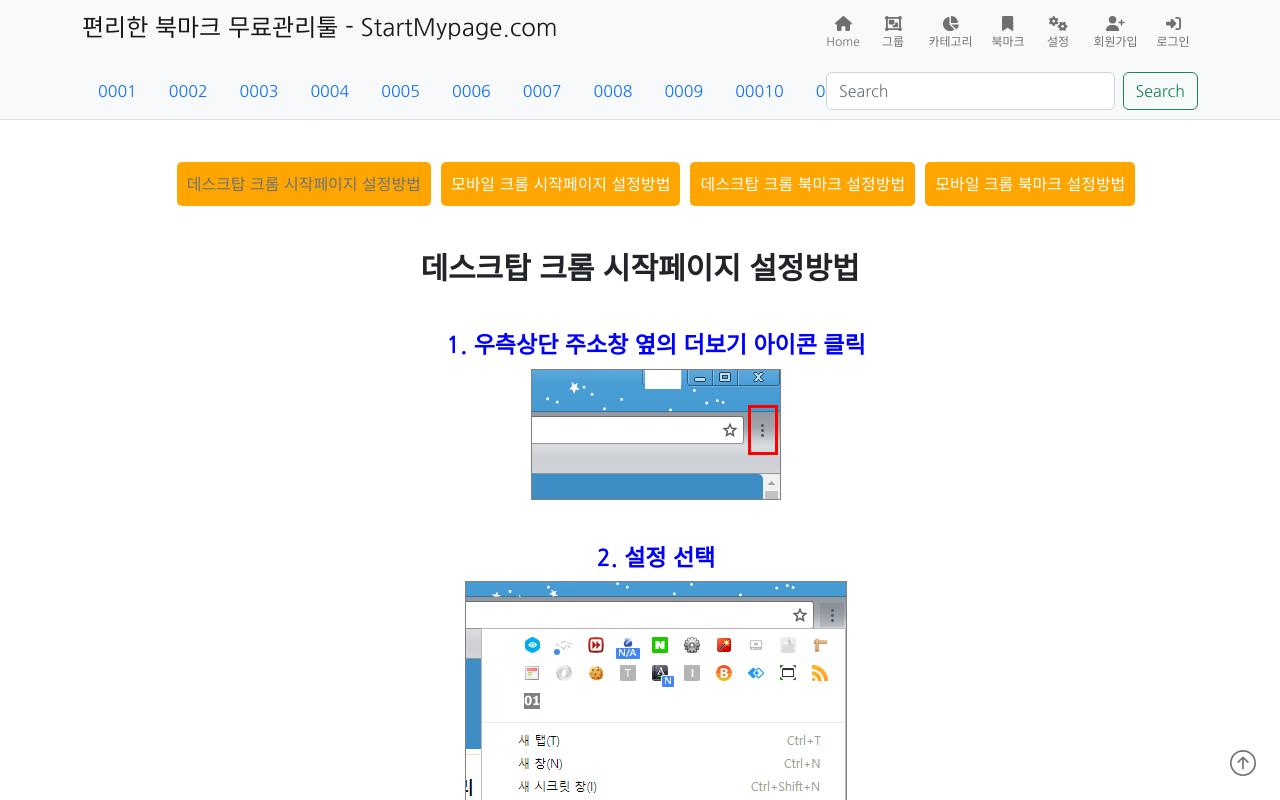
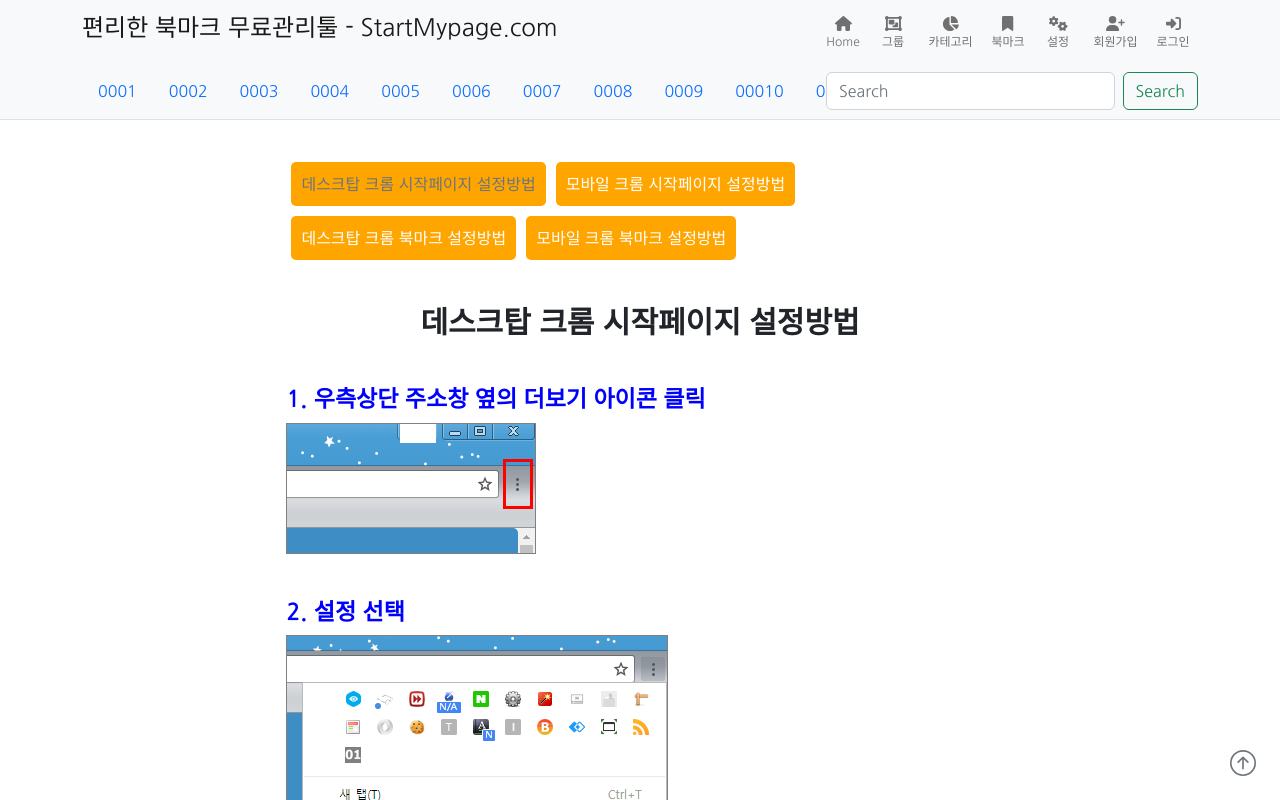
Before and after one commit to doonee/start-mypage-v2, a React (Create React App) app: page /browserSetting in a window 1280 px wide. Shown: the top 800 px of the page. Built offline with nearby package versions, Linux system fonts and the light colour scheme.

Commit message:
fixed dev history content align

```diff
--- a/src/css/browser_setting.css
+++ b/src/css/browser_setting.css
@@ -1,7 +1,6 @@
 @charset "UTF-8";
 #mainWrap {
-  width: 100%;
-  text-align: center;
+  width: 70%;
   border: 0px solid red;
   margin: 0 auto;
   padding: 5px;
--- a/src/css/browser_setting.scss
+++ b/src/css/browser_setting.scss
@@ -1,6 +1,5 @@
 #mainWrap {
-  width: 100%;
-  text-align: center;
+  width: 70%;
   border: 0px solid red;
   margin: 0 auto;
   padding: 5px;
```
Also changed, not shown: 1 other file (tests, documents, lock files or other folders).
